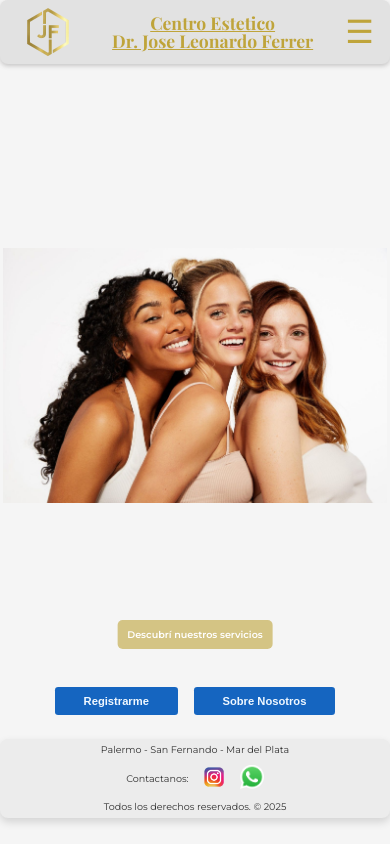
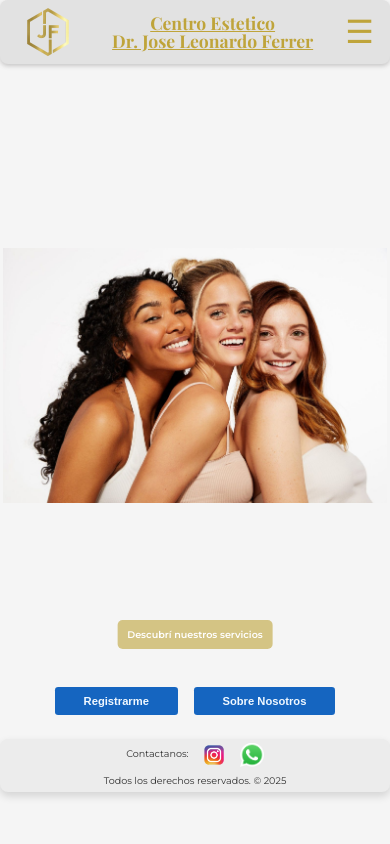
Before and after one commit to Orlando3486/Centro-Estetico-Dr.-Jose-Leonardo-Ferrer, a React (Vite) app in the folder front/vite-project/: page / in a window 390 px wide. Built offline with nearby package versions, Linux system fonts and the light colour scheme; no server answers.

Commit message:
Disminucion de parrafo en movil

```diff
--- a/front/vite-project/src/components/Footer.jsx
+++ b/front/vite-project/src/components/Footer.jsx
@@ -5,7 +5,10 @@ const Footer = () => {
       <p className={styles.centroEstetico}>
         Centro Estetico Dr. Jose Leonardo Ferrer
       </p>
-      <p> Palermo - San Fernando - Mar del Plata </p>
+      <p className={styles.texto_eliminado}>
+        {" "}
+        Palermo - San Fernando - Mar del Plata{" "}
+      </p>
 
       <div className={styles.imagenes}>
         <p className={styles.contactanos}>Contactanos:</p>
--- a/front/vite-project/src/styles/Footer.module.css
+++ b/front/vite-project/src/styles/Footer.module.css
@@ -55,8 +55,10 @@ footer .contactanos {
 
   .footer p {
     margin: 0;
+    margin-bottom: 0.3rem;
     padding: 0.2rem 0;
     font-size: 0.6rem;
+    line-height: 0.8;
   }
 
   .imagenes {
@@ -66,4 +68,8 @@ footer .contactanos {
   .centroEstetico {
     display: none;
   }
+
+  .texto_eliminado {
+    display: none;
+  }
 }
```
